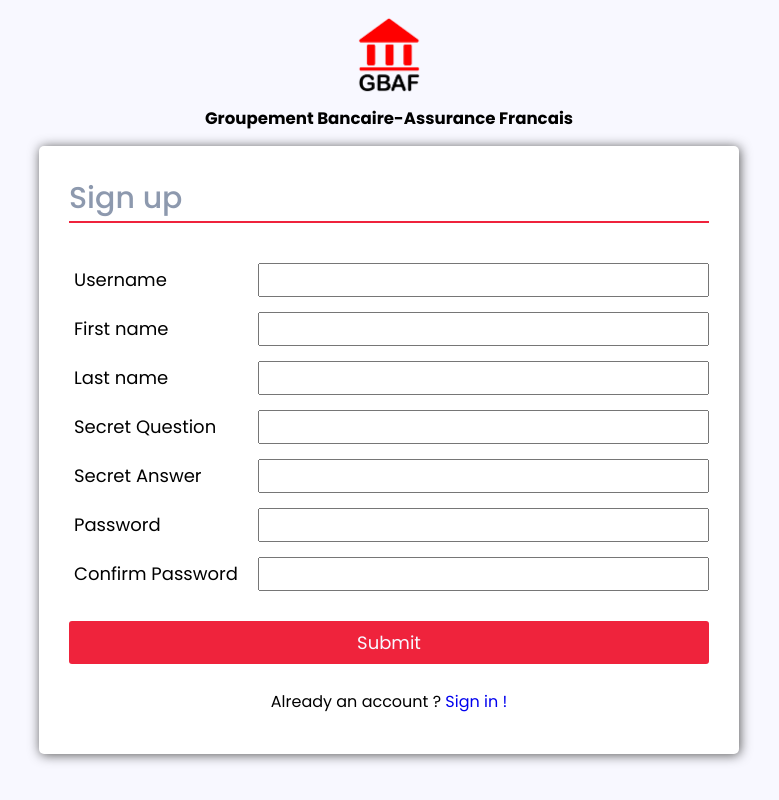
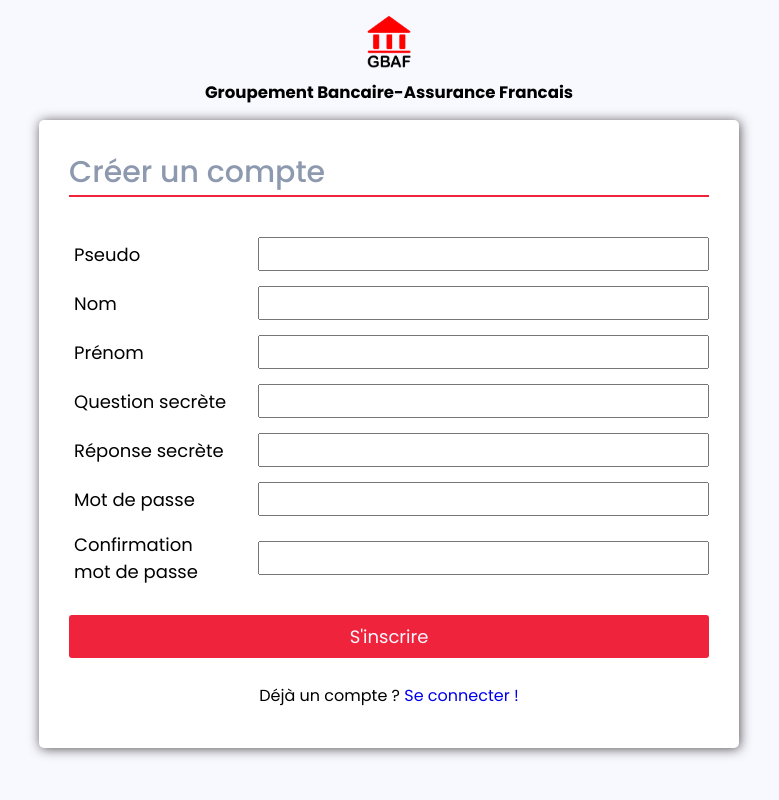
Before and after one commit to aerial978/gbaf, a PHP site: page /signup.php in a window 1280 px wide. Shown: the whole page, without its empty margins (251-1030 px from the left). Run offline with PHP 8.4, Linux system fonts and the light colour scheme.

Commit message:
Correction css sign forms

```diff
--- a/assets/css/formStyle.css
+++ b/assets/css/formStyle.css
@@ -1,4 +1,4 @@
-@import url('https://fonts.googleapis.com/css2?family=Caveat+Brush&family=Poppins:wght@100;200;300;400;500;600;700;800;900&display=swap');
+@import url('https://fonts.googleapis.com/css2?family=Poppins:wght@100;200;300;400;500;600;700;800;900&display=swap');
 
     * {
         margin: 0;
@@ -22,7 +22,7 @@
         border: none;
         width: 100%;
         height: 50px;
-        background: #8d99ae;
+        background: #abb4c3;
         top: 0px;
     }
 
@@ -41,7 +41,7 @@
     }
 
     .logo img {
-        width: 70px;
+        width: 50px;
     }
 
     .logo-title {
--- a/signup.php
+++ b/signup.php
@@ -9,7 +9,7 @@ require('actions/signupAction.php');
     <meta http-equiv="X-UA-Compatible" content="IE=edge">
     <meta name="viewport" content="width=device-width, initial-scale=1.0">
     <link rel="icon" type="image/png" href="assets/images/logo-gbaf.png" />
-    <title>Sign up - GBAF</title>
+    <title>Inscription - GBAF</title>
     <link rel="stylesheet" href="assets/css/formStyle.css">
     <link rel="stylesheet" href="assets/css/msgStyle.css">
 </head>
@@ -25,42 +25,42 @@ require('actions/signupAction.php');
                 </div>
             </div>
             <div class="form">
-                <h1 class="form-title">Sign up</h1>
+                <h1 class="form-title">Créer un compte</h1>
 
                 <?php include 'includes/messageFlash.php'; ?>
 
                 <form class="sign-form" method="POST">
                     <div class="field">
-                        <label for="username">Username</label>
+                        <label for="username">Pseudo</label>
                         <input class="input" type="text" name="username">
                     </div>
                     <div class="field">
-                        <label for="firstname">First name</label>
+                        <label for="firstname">Nom</label>
                         <input class="input" type="text" name="firstname">
                     </div>
                     <div class="field">
-                        <label for="lastname">Last name</label>
+                        <label for="lastname">Prénom</label>
                         <input class="input" type="text" name="lastname">
                     </div>
                     <div class="field">
-                        <label for="question">Secret Question</label>
+                        <label for="question">Question secrète</label>
                         <input class="input" type="text" name="question">
                     </div>
                     <div class="field">
-                        <label for="answer">Secret Answer</label>
+                        <label for="answer">Réponse secrète</label>
                         <input class="input" type="text" name="answer">
                     </div>
                     <div class="field">
-                        <label for="password">Password</label>
+                        <label for="password">Mot de passe</label>
                         <input class="input" type="password" name="password">
                     </div>
                     <div class="field">
-                        <label for="password">Confirm Password</label>
+                        <label for="password">Confirmation<br>mot de passe</label>
                         <input class="input" type="password" name="confirmpassword">
                     </div>
-                    <button class="btn" type="submit" name="submit">Submit</button>
+                    <button class="btn" type="submit" name="submit">S'inscrire</button>
                     <div class="form-link">
-                        <p>Already an account ? <a href="index.php">Sign in !</a></p>
+                        <p>Déjà un compte ? <a href="index.php">Se connecter !</a></p>
                     </div>
                 </form>
             </div>
@@ -68,7 +68,3 @@ require('actions/signupAction.php');
     <div class="bottom-band"></div>
 </body>
 </html>
-
-<style>
-
-</style>
```
Also changed, not shown: home.php (deleted, +0 -26 lines), index.php (+6 -10 lines).
